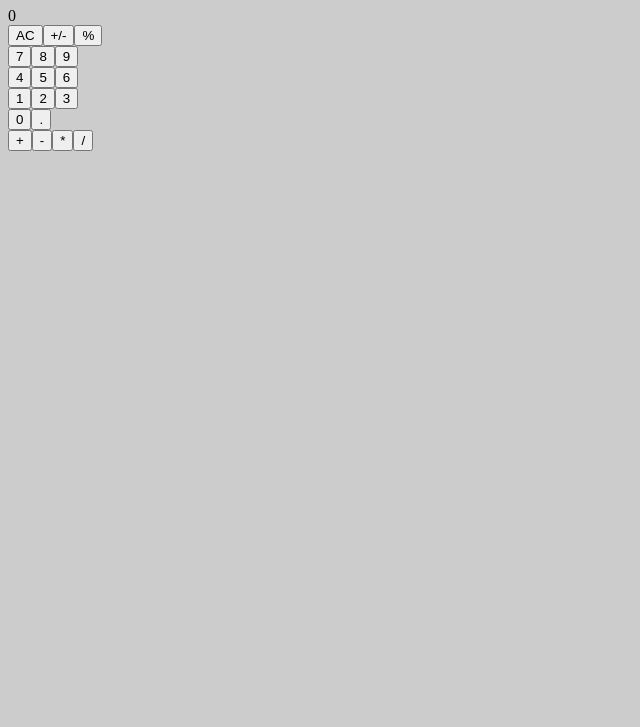
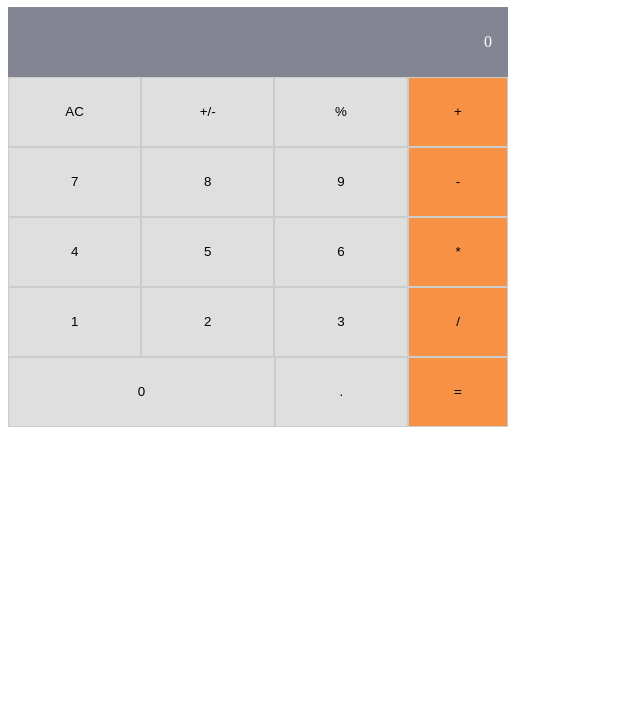
Before and after one commit to whid-bb/math-magicians, a React app: page / in a window 1280 px wide. Shown: the part 73-800 px from the top of the page, without its empty margins (0-640 px from the left). Built offline with nearby package versions, Linux system fonts and the light colour scheme.

Commit message:
add style

```diff
--- a/src/components/Calculator.js
+++ b/src/components/Calculator.js
@@ -1,48 +1,62 @@
+/* eslint-disable max-classes-per-file */
 import React from 'react';
 import PropTypes from 'prop-types';
 
 function NumericKeyboardItem(props) {
-  const { itemClass, number } = props;
+  const { itemClass, number, onClick } = props;
   return (
     <>
-      <button className={itemClass} type="button">{number}</button>
+      <button onClick={onClick} data-func={number} className={itemClass} type="button">{number}</button>
     </>
   );
 }
 
 NumericKeyboardItem.propTypes = {
-  number: PropTypes.string.isRequired,
+  number: PropTypes.oneOfType([
+    PropTypes.string,
+    PropTypes.number,
+  ]).isRequired,
   itemClass: PropTypes.string,
+  onClick: PropTypes.func,
 };
 NumericKeyboardItem.defaultProps = {
   itemClass: '',
+  onClick: () => 0,
 };
 
-function NumericKeyboard() {
+function NumericKeyboard(props) {
+  const {
+    onClick,
+  } = props;
+
   return (
     <div className="numPad">
       <div className="row">
-        <NumericKeyboardItem number="7" />
-        <NumericKeyboardItem number="8" />
-        <NumericKeyboardItem number="9" />
+        <NumericKeyboardItem onClick={onClick} number="7" />
+        <NumericKeyboardItem onClick={onClick} number="8" />
+        <NumericKeyboardItem onClick={onClick} number="9" />
       </div>
       <div className="row">
-        <NumericKeyboardItem number="4" />
-        <NumericKeyboardItem number="5" />
-        <NumericKeyboardItem number="6" />
+        <NumericKeyboardItem onClick={onClick} number="4" />
+        <NumericKeyboardItem onClick={onClick} number="5" />
+        <NumericKeyboardItem onClick={onClick} number="6" />
       </div>
       <div className="row">
-        <NumericKeyboardItem number="1" />
-        <NumericKeyboardItem number="2" />
-        <NumericKeyboardItem number="3" />
+        <NumericKeyboardItem onClick={onClick} number="1" />
+        <NumericKeyboardItem onClick={onClick} number="2" />
+        <NumericKeyboardItem onClick={onClick} number="3" />
       </div>
       <div className="row">
-        <NumericKeyboardItem itemClass="tworows" number="0" />
-        <NumericKeyboardItem number="." />
+        <NumericKeyboardItem onClick={onClick} itemClass="tworows" number="0" />
+        <NumericKeyboardItem onClick={onClick} number="." />
       </div>
     </div>
   );
 }
+
+NumericKeyboard.propTypes = {
+  onClick: PropTypes.func.isRequired,
+};
 
 function Display(props) {
   const { number } = props;
@@ -52,99 +66,86 @@ function Display(props) {
 }
 
 Display.propTypes = {
-  number: PropTypes.string.isRequired,
+  number: PropTypes.number.isRequired,
 };
 
 function RightPan(props) {
   const {
-    rightButtons: {
-      add, sub, multi, div,
-    },
+    onClick,
   } = props;
 
   return (
     <div className="rightPane">
       <div className="row">
-        <NumericKeyboardItem number={add} />
-        <NumericKeyboardItem number={sub} />
-        <NumericKeyboardItem number={multi} />
-        <NumericKeyboardItem number={div} />
+        <NumericKeyboardItem onClick={onClick} number="+" />
+        <NumericKeyboardItem onClick={onClick} number="-" />
+        <NumericKeyboardItem onClick={onClick} number="*" />
+        <NumericKeyboardItem onClick={onClick} number="/" />
+        <NumericKeyboardItem onClick={onClick} number="=" />
       </div>
     </div>
   );
 }
 
 RightPan.propTypes = {
-  rightButtons: PropTypes.shape({
-    add: PropTypes.string.isRequired,
-    sub: PropTypes.string.isRequired,
-    multi: PropTypes.string.isRequired,
-    div: PropTypes.string.isRequired,
-  }),
-};
-
-RightPan.defaultProps = {
-  rightButtons: '',
+  onClick: PropTypes.func.isRequired,
 };
 
 function TopPan(props) {
   const {
-    buttons: {
-      ac, changeSign, percent,
-    },
+    onClick,
   } = props;
 
   return (
     <div className="topPane">
-      <NumericKeyboardItem number={ac} />
-      <NumericKeyboardItem number={changeSign} />
-      <NumericKeyboardItem number={percent} />
+      <NumericKeyboardItem onClick={onClick} number="AC" />
+      <NumericKeyboardItem onClick={onClick} number="+/-" />
+      <NumericKeyboardItem onClick={onClick} number="%" />
     </div>
   );
 }
 
 TopPan.propTypes = {
-  buttons: PropTypes.shape({
-    ac: PropTypes.string.isRequired,
-    changeSign: PropTypes.string.isRequired,
-    percent: PropTypes.string.isRequired,
-  }),
-};
-
-TopPan.defaultProps = {
-  buttons: '',
+  onClick: PropTypes.func.isRequired,
 };
 
 class Calculator extends React.Component {
   constructor(props) {
     super(props);
     this.state = {
-      numbers: [0, 1, 2, 3, 4, 5, 6, 7, 8, 9],
-      topButtons: {
-        ac: 'AC',
-        changeSign: '+/-',
-        percent: '%',
-      },
-      rightButtons: {
-        add: '+',
-        sub: '-',
-        multi: '*',
-        div: '/',
-      },
+      calcDisplay: 0,
     };
   }
 
+  handleClick() {
+    const { calcDisplay } = this.state;
+    return calcDisplay;
+  }
+
   render() {
-    const { numbers, topButtons, rightButtons } = this.state;
+    const {
+      numbers, rightButtons, calcDisplay,
+    } = this.state;
+
     return (
-      <>
-        <Display number="0" />
-        <TopPan buttons={topButtons} />
+      <div id="calc">
+        <Display number={calcDisplay} />
         <div className="side-by-side">
-          <NumericKeyboard numbers={numbers} />
-          <RightPan rightButtons={rightButtons} />
+          <div className="calc-column">
+            <TopPan
+              onClick={(event) => this.handleClick(event)}
+            />
+            <NumericKeyboard
+              onClick={(event) => this.handleClick(event)}
+              calcNumbers={numbers}
+            />
+          </div>
+          <RightPan
+            onClick={(event) => this.handleClick(event)}
+            rightButtons={rightButtons}
+          />
         </div>
-      </>
+      </div>
     );
   }
 }
--- /dev/null
+++ b/src/scss/_calc.scss
@@ -0,0 +1,69 @@
+#calc {
+  display: flex;
+  flex-direction: column;
+  max-width: 500px;
+
+  button {
+    flex: 0 0 33.3%;
+    min-height: 70px;
+    background: #dfdfdf;
+    border: 1px solid #ccc;
+
+    &:hover {
+      background: #cecece;
+      cursor: pointer;
+    }
+  }
+
+  .calc-display {
+    text-align: right;
+    min-height: 70px;
+    background-color: #848592;
+    display: flex;
+    align-items: center;
+    justify-content: flex-end;
+    padding: 0 1rem;
+    color: #fff;
+    pointer-events: none;
+  }
+
+  .numPad {
+    .row {
+      display: flex;
+
+      .tworows {
+        flex: 1;
+      }
+    }
+  }
+
+  .side-by-side {
+    display: flex;
+    flex: 0 0 100%;
+
+    .calc-column {
+      flex: 80%;
+    }
+
+    .rightPane {
+      flex: 20%;
+
+      .row {
+        display: flex;
+        flex-direction: column;
+
+        button {
+          background: #f69145;
+
+          &:hover {
+            background: #eca269;
+          }
+        }
+      }
+    }
+
+    .topPane {
+      display: flex;
+    }
+  }
+}
--- a/src/scss/base.scss
+++ b/src/scss/base.scss
@@ -1,3 +1,5 @@
+@import 'calc.scss';
+
 body {
-  background: #ccc;
+  background: #fff;
 }
```
